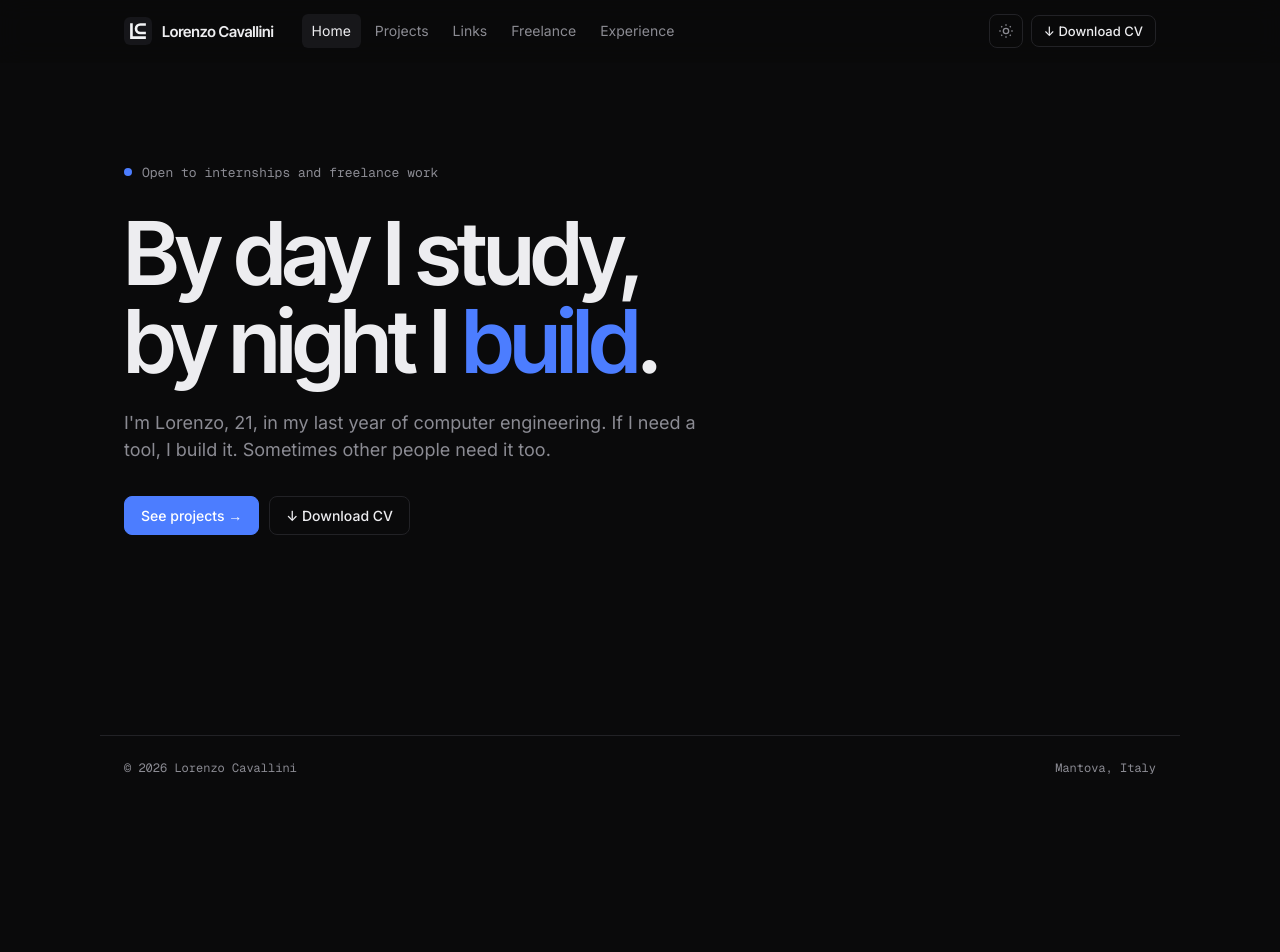
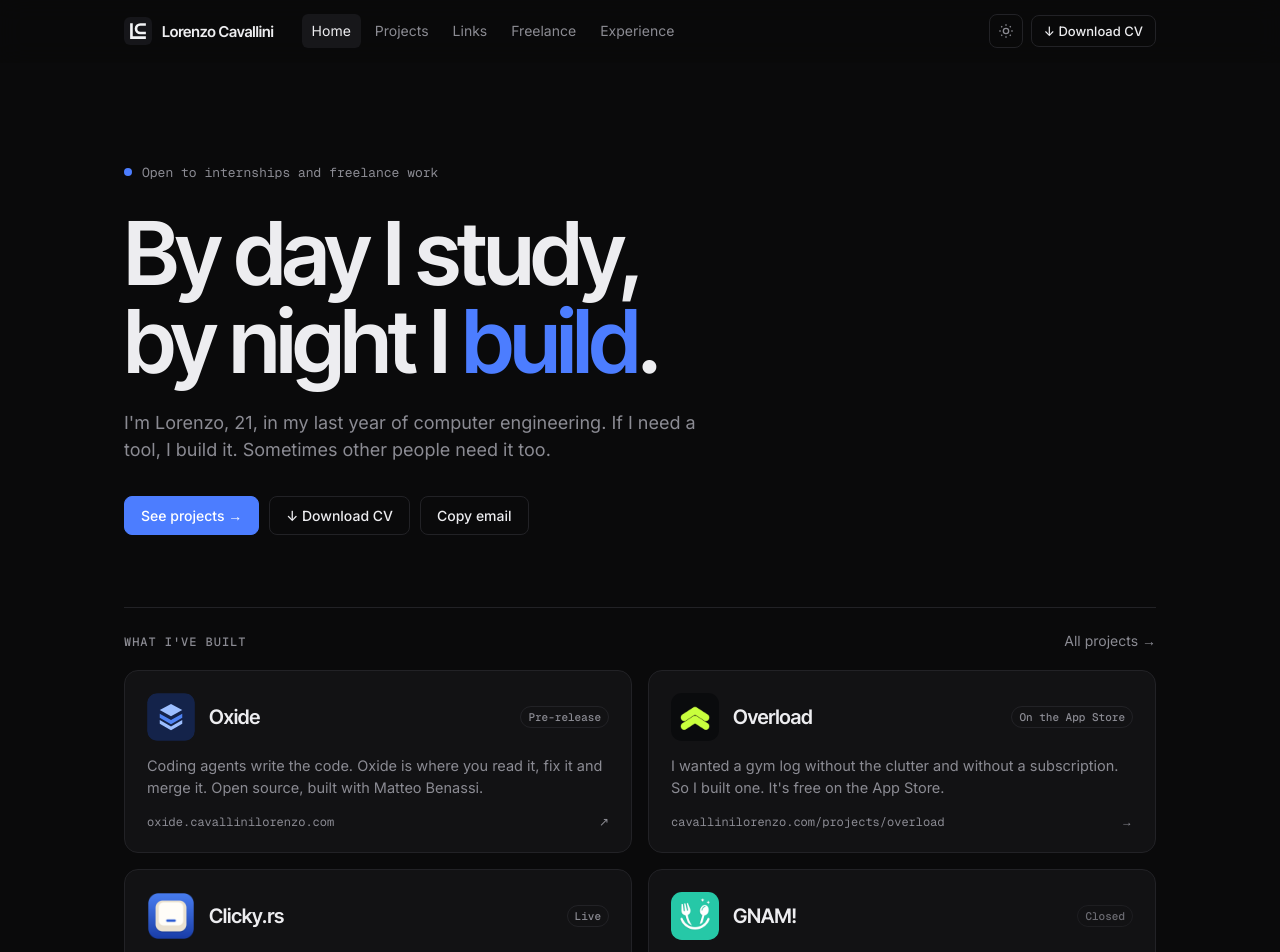
Before and after one commit to cavallinilorenzo/cavallinilorenzo.com, a Next.js app: page / in a window 1280 px wide. Shown: the top 952 px of the page. Before the commit the page ends 800 px from the top, so only its background shows below. Built offline with nearby package versions, Linux system fonts and the light colour scheme.

Commit message:
feat: Projects page, Home hero and selected projects, copy email control
Co-Authored-By: Claude Sonnet 5.5 <noreply@anthropic.com>

```diff
--- a/playwright.config.ts
+++ b/playwright.config.ts
@@ -1,7 +1,7 @@
 import { defineConfig, devices } from "@playwright/test";
 
 // Runs against the production build: `pnpm build` first, then `pnpm e2e`.
-const PORT = 3100;
+const PORT = Number(process.env.E2E_PORT ?? 3100);
 
 export default defineConfig({
   testDir: "./e2e",
--- a/scripts/screenshots.mjs
+++ b/scripts/screenshots.mjs
@@ -22,8 +22,9 @@ for (const [size, viewport] of Object.entries(sizes)) {
     });
     await context.addInitScript((t) => localStorage.setItem("theme", t), theme);
     const page = await context.newPage();
-    await page.goto(`http://localhost:3100${path}`);
-    await page.waitForLoadState("networkidle");
+    await page.goto(`http://localhost:${process.env.E2E_PORT ?? 3100}${path}`);
+    await page.waitForLoadState("load");
+    await page.waitForTimeout(800); // prefetches keep the network from idling
     await page.screenshot({ path: `${out}/${name}-${theme}-${size}.png` });
     await context.close();
   }
--- a/src/app/home.module.css
+++ b/src/app/home.module.css
@@ -47,29 +47,25 @@
   gap: 10px;
   flex-wrap: wrap;
 }
-.btn {
-  display: inline-flex;
-  align-items: center;
-  gap: 8px;
-  font: 500 14px var(--body);
-  padding: 10px 16px;
-  border-radius: 8px;
-  border: 1px solid var(--line);
-  transition:
-    border-color 0.15s,
-    background 0.15s;
+.sechead {
+  display: flex;
+  justify-content: space-between;
+  align-items: baseline;
+  border-top: 1px solid var(--line);
+  padding: 22px 0 18px;
 }
-.btn:hover {
-  border-color: color-mix(in srgb, var(--fg) 30%, transparent);
+.sechead h2 {
+  font: 500 12px var(--mono);
+  letter-spacing: 0.08em;
+  text-transform: uppercase;
+  color: var(--mut);
 }
-.primary {
-  background: var(--acc);
-  border-color: var(--acc);
-  color: var(--onacc);
+.sechead a {
+  font-size: 14px;
+  color: var(--mut);
 }
-.primary:hover {
-  background: color-mix(in srgb, var(--acc) 88%, #fff);
-  border-color: var(--acc);
+.sechead a:hover {
+  color: var(--fg);
 }
 
 @media (max-width: 820px) {
--- a/src/app/page.tsx
+++ b/src/app/page.tsx
@@ -1,6 +1,10 @@
 import Link from "next/link";
+import button from "@/components/Button.module.css";
+import { CopyEmailButton } from "@/components/CopyEmailButton";
 import { CV_HREF } from "@/components/Header";
+import { ProjectGrid } from "@/components/ProjectCard";
 import { COPY, PAGES } from "@/content/copy";
+import { PROJECTS } from "@/content/projects";
 import styles from "./home.module.css";
 
 export const metadata = {
@@ -11,6 +15,7 @@ export const metadata = {
 export default function Home() {
   const [a, b, accent, c] = COPY.home.h1;
   return (
+    <>
       <section className={styles.hero}>
         <div className={styles.avail}>
           <span className={styles.dot} />
@@ -25,13 +30,22 @@ export default function Home() {
         </h1>
         <p className={styles.sub}>{COPY.home.intro}</p>
         <div className={styles.cta}>
-        <Link className={`${styles.btn} ${styles.primary}`} href="/projects">
+          <Link className={`${button.btn} ${button.primary}`} href="/projects">
             {COPY.home.ctaProjects} →
           </Link>
-        <a className={styles.btn} href={CV_HREF} download>
+          <a className={button.btn} href={CV_HREF} download>
             ↓ {COPY.ui.cv}
           </a>
+          <CopyEmailButton />
         </div>
       </section>
+      <section aria-labelledby="selected">
+        <div className={styles.sechead}>
+          <h2 id="selected">{COPY.home.selected}</h2>
+          <Link href="/projects">{COPY.home.all} →</Link>
+        </div>
+        <ProjectGrid projects={PROJECTS} />
+      </section>
+    </>
   );
 }
--- /dev/null
+++ b/src/components/Button.module.css
@@ -0,0 +1,32 @@
+.btn {
+  display: inline-flex;
+  align-items: center;
+  gap: 8px;
+  font: 500 14px var(--body);
+  padding: 10px 16px;
+  border-radius: 8px;
+  border: 1px solid var(--line);
+  transition:
+    border-color 0.15s,
+    background 0.15s;
+}
+.btn:hover {
+  border-color: color-mix(in srgb, var(--fg) 30%, transparent);
+}
+.primary {
+  background: var(--acc);
+  border-color: var(--acc);
+  color: var(--onacc);
+}
+.primary:hover {
+  background: color-mix(in srgb, var(--acc) 88%, #fff);
+  border-color: var(--acc);
+}
+/* Screen-reader announcement only; the visible label already changes. */
+.live {
+  position: absolute;
+  width: 1px;
+  height: 1px;
+  overflow: hidden;
+  clip-path: inset(50%);
+}
--- /dev/null
+++ b/src/components/CopyEmailButton.tsx
@@ -0,0 +1,37 @@
+"use client";
+
+import { useEffect, useRef, useState } from "react";
+import { COPY, EMAIL } from "@/content/copy";
+import button from "./Button.module.css";
+
+/** Copies the public email address and confirms it. Reused across pages. */
+export function CopyEmailButton({
+  className = button.btn,
+}: {
+  className?: string;
+}) {
+  const [copied, setCopied] = useState(false);
+  const timer = useRef<ReturnType<typeof setTimeout>>(undefined);
+
+  useEffect(() => () => clearTimeout(timer.current), []);
+
+  async function copy() {
+    try {
+      await navigator.clipboard.writeText(EMAIL);
+    } catch {
+      return;
+    }
+    setCopied(true);
+    clearTimeout(timer.current);
+    timer.current = setTimeout(() => setCopied(false), 2000);
+  }
+
+  return (
+    <button type="button" className={className} onClick={copy}>
+      {copied ? COPY.ui.copied : COPY.ui.copyEmail}
+      <span className={button.live} role="status">
+        {copied ? COPY.ui.copied : ""}
+      </span>
+    </button>
+  );
+}
--- /dev/null
+++ b/src/components/ProjectCard.module.css
@@ -0,0 +1,64 @@
+.grid {
+  display: grid;
+  grid-template-columns: repeat(2, 1fr);
+  gap: 16px;
+  padding-bottom: 72px;
+}
+.card {
+  display: flex;
+  flex-direction: column;
+  gap: 14px;
+  background: var(--card);
+  border: 1px solid var(--line);
+  border-radius: 14px;
+  padding: 22px;
+}
+.top {
+  display: flex;
+  align-items: center;
+  gap: 14px;
+}
+.top h3 {
+  font: 600 20px var(--display);
+  letter-spacing: -0.015em;
+}
+.ico {
+  display: block;
+  border-radius: 22.5%;
+  object-fit: cover;
+  flex: none;
+}
+.pad {
+  border-radius: 0;
+  transform: scale(1.18);
+}
+.badge {
+  margin-left: auto;
+  font: 500 11px var(--mono);
+  padding: 3px 7px;
+  border-radius: 999px;
+  border: 1px solid var(--line);
+  color: var(--mut);
+  white-space: nowrap;
+}
+.badge[data-closed] {
+  opacity: 0.75;
+}
+.card p {
+  color: var(--mut);
+  font-size: 14.5px;
+}
+.url {
+  font: 12px var(--mono);
+  color: var(--mut);
+  margin-top: auto;
+  display: flex;
+  justify-content: space-between;
+}
+
+@media (max-width: 820px) {
+  .grid {
+    grid-template-columns: 1fr;
+    padding-bottom: 48px;
+  }
+}
--- /dev/null
+++ b/src/components/ProjectCard.tsx
@@ -0,0 +1,53 @@
+import Image from "next/image";
+import Link from "next/link";
+import { arrowFor, displayUrl, hrefFor, type Project } from "@/lib/project";
+import styles from "./ProjectCard.module.css";
+
+export function ProjectCard({ project }: { project: Project }) {
+  const href = hrefFor(project);
+  const inner = (
+    <>
+      <div className={styles.top}>
+        <Image
+          className={`${styles.ico} ${project.icon.padded ? styles.pad : ""}`}
+          src={project.icon.src}
+          width={48}
+          height={48}
+          alt=""
+          unoptimized
+        />
+        <h3>{project.name}</h3>
+        <span
+          className={styles.badge}
+          data-closed={project.status === "Closed" || undefined}
+        >
+          {project.status}
+        </span>
+      </div>
+      <p>{project.short}</p>
+      <div className={styles.url}>
+        <span>{displayUrl(project)}</span>
+        <span className={styles.arrow}>{arrowFor(project)}</span>
+      </div>
+    </>
+  );
+  return project.destination.kind === "page" ? (
+    <Link className={styles.card} href={href} data-testid="project-card">
+      {inner}
+    </Link>
+  ) : (
+    <a className={styles.card} href={href} data-testid="project-card">
+      {inner}
+    </a>
+  );
+}
+
+export function ProjectGrid({ projects }: { projects: readonly Project[] }) {
+  return (
+    <div className={styles.grid} data-testid="project-grid">
+      {projects.map((p) => (
+        <ProjectCard key={p.id} project={p} />
+      ))}
+    </div>
+  );
+}
--- a/src/content/copy.ts
+++ b/src/content/copy.ts
@@ -33,9 +33,13 @@ export const PAGES: Record<PageKey, { title: string; description: string }> = {
   },
 };
 
+export const EMAIL = "hello@cavallinilorenzo.com";
+
 export const COPY = {
   ui: {
     cv: "Download CV",
+    copyEmail: "Copy email",
+    copied: "Email copied",
     theme: "Switch theme",
   },
   footer: {
@@ -49,6 +53,8 @@ export const COPY = {
     intro:
       "I'm Lorenzo, 21, in my last year of computer engineering. If I need a tool, I build it. Sometimes other people need it too.",
     ctaProjects: "See projects",
+    selected: "What I've built",
+    all: "All projects",
   },
   projects: {
     title: "Projects",
```
Also changed, not shown: src/app/projects/page.tsx (+8 -1 lines), 2 other files (tests, documents, lock files or other folders). Lines whose indentation alone changed are shown as unchanged.
